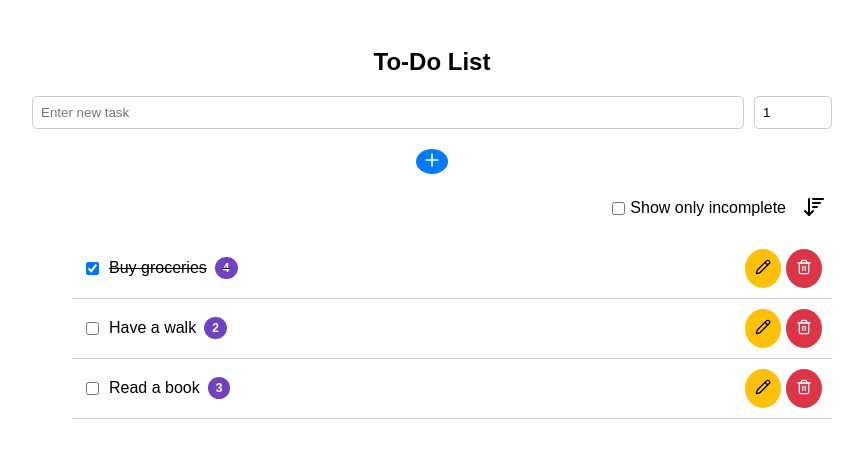
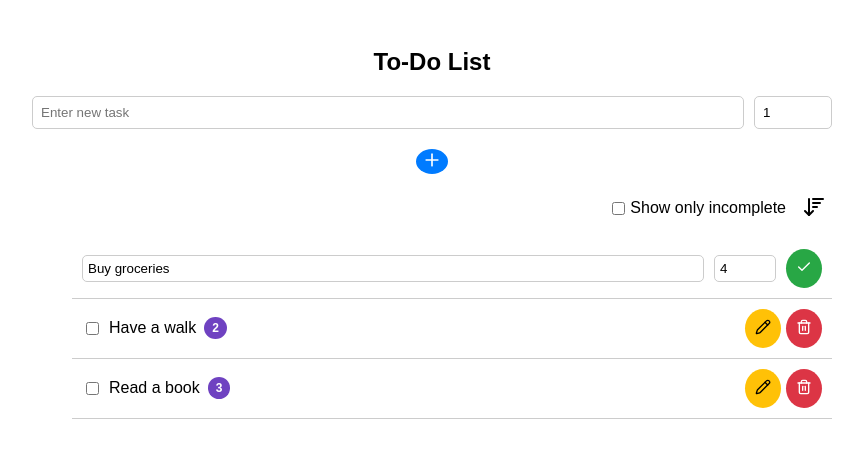
Before and after one commit to cyril2day/react-todo-list, a React (Vite) app: page / in a window 1280 px wide. Both pictures are taken after a click on the button 971 px from the left and 268 px from the top of the page. Shown: the top 458 px of the page, without its empty margins (208-1071 px from the left). Built offline with nearby package versions, Linux system fonts and the light colour scheme.

Commit message:
edit tasks

```diff
--- a/src/App.jsx
+++ b/src/App.jsx
@@ -37,6 +37,16 @@
     setTasks(updatedTasks)
   }
 
+  const updateTask = ({ taskId, editText, editPriority }) => {
+    const updatedTasks = tasks.map(task =>
+      task.id === taskId
+        ? {...task, text: editText, priority: editPriority }
+        : task
+    )
+
+    setTasks(updatedTasks)
+  }
+
   const toggleTaskDone = (id) => {
     const updatedTasks = tasks.map(task =>
       task.id === id? {...task, done: !task.done } : task
@@ -72,6 +82,7 @@
         showOnlyIncomplete={showOnlyIncomplete}
         toggleTaskDone={toggleTaskDone}
         removeTask={removeTask}
+        updateTask={updateTask}
       />
     </div>
   )
--- a/src/components/EditTaskForm.jsx
+++ b/src/components/EditTaskForm.jsx
@@ -1,7 +1,62 @@
-const EditTaskForm = () => {
+import { Check } from 'lucide-react'
+import { useState } from 'react'
+
+const EditTaskForm = ({
+  task,
+  setEditingTaskId,
+  updateTask
+}) => {
+  const [editText, setEditText] = useState(task.text)
+  const [editPriority, setEditPriority] = useState(task.priority)
+
+  const saveEdit = () => {
+    if (editText.trim()) {
+
+      updateTask({ taskId: task.id, editText, editPriority })
+
+      setEditingTaskId(null)
+    }
+  }
+
   return (
     <>
-      Edit Task Form
+      <input
+        type='text'
+        value={editText}
+        onChange={(e) => setEditText(e.target.value)}
+        style={{
+            flexGrow: 1,
+            padding: '5px',
+            borderRadius: '5px',
+            border: '1px solid #ccc'
+        }}
+      />
+
+      <input
+        type='number'
+        value={editPriority}
+        onChange={(e) => setEditPriority(Number(e.target.value))}
+        min='1'
+        style={{
+            width: '50px',
+            padding: '5px',
+            borderRadius: '5px',
+            border: '1px solid #ccc'
+        }}
+      />
+      <button
+        onClick={saveEdit}
+        style={{
+            borderRadius: '50%',
+            backgroundColor: '#28a745',
+            color: 'white',
+            padding: '10px',
+            border: 'none',
+            cursor: 'pointer'
+        }}
+      >
+        <Check size={16} />
+      </button>
     </>
   )
 }
--- a/src/components/TaskItem.jsx
+++ b/src/components/TaskItem.jsx
@@ -3,7 +3,8 @@
 const TaskItem = ({
   task,
   toggleTaskDone,
-  removeTask
+  removeTask,
+  setEditingTaskId
 }) => {
   return (
     <>
@@ -42,6 +43,7 @@
       </div>
       <div style={{ display: 'flex', gap: '5px'}}>
         <button
+          onClick={() => setEditingTaskId(task.id)}
           style={{
               borderRadius: '50%',
               backgroundColor: '#ffc107',
--- a/src/components/TaskList.jsx
+++ b/src/components/TaskList.jsx
@@ -1,12 +1,16 @@
-import TaskItem from "./TaskItem"
-import EditTaskForm from "./EditTaskForm"
+import TaskItem from './TaskItem'
+import EditTaskForm from './EditTaskForm'
+import { useState } from 'react'
 
 const TaskList = ({
   tasks,
   showOnlyIncomplete,
   toggleTaskDone,
-  removeTask
+  removeTask,
+  updateTask
 }) => {
+  const [editingnTaskId, setEditingTaskId] = useState(null)
+
   return (
     <ul>
       {tasks
@@ -23,11 +27,19 @@
               gap: '10px'
           }}
         >
-          <TaskItem
-            task={task}
-            toggleTaskDone={toggleTaskDone}
-            removeTask={removeTask}
-          />
+          {editingnTaskId === task.id
+            ? <EditTaskForm
+                task={task}
+                setEditingTaskId={setEditingTaskId}
+                updateTask={updateTask}
+              />
+            : <TaskItem
+                task={task}
+                removeTask={removeTask}
+                toggleTaskDone={toggleTaskDone}
+                setEditingTaskId={setEditingTaskId}
+              />
+          }
         </li>
       ))}
     </ul>
```
